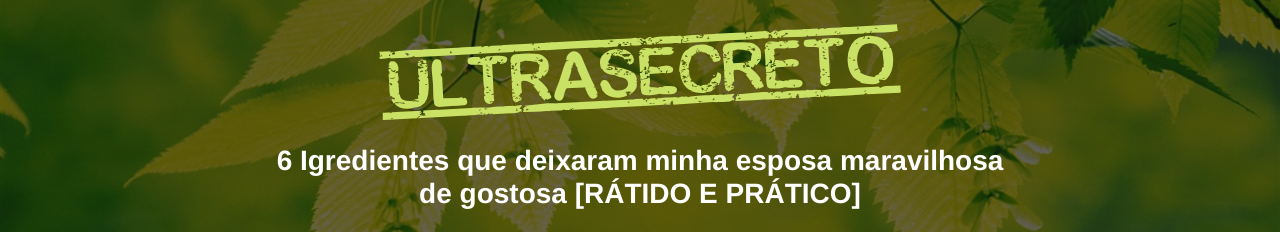
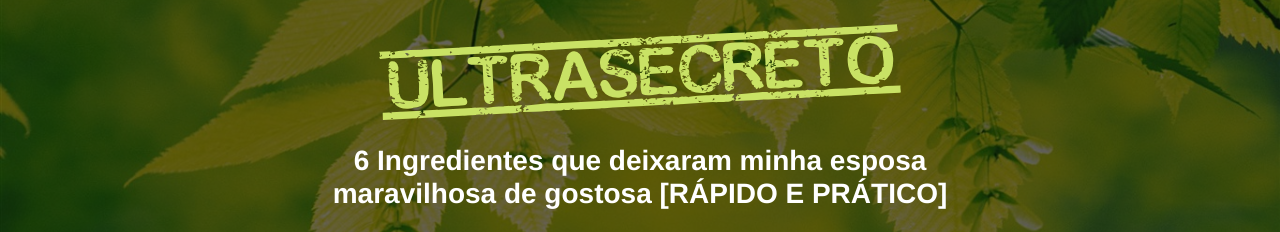
Before and after one commit to WagnerCoutinho1/queimadiaria.online, a plain HTML site: page index.html in a window 1280 px wide. Shown: the top 232 px of the page. Drawn offline with nearby package versions, Linux system fonts and the light colour scheme; grey boxes are pictures that could not be loaded; a script that the page names is missing.

Commit message:
Add files via upload

```diff
--- a/index.html
+++ b/index.html
@@ -40,7 +40,7 @@
             <img class="img-fluid" src="./assets/img/ultrasecreto.svg">
 
             <!-- Headline -->
-            <h3 class="my-4"><b>6 Igredientes que deixaram minha esposa maravilhosa de gostosa [RÁTIDO E PRÁTICO]</b></h3>
+            <h3 class="my-4"><b>6 Ingredientes que deixaram minha esposa maravilhosa de gostosa [RÁPIDO E PRÁTICO]</b></h3>
 
             <!-- VSL -->
             <script src="https://fast.wistia.com/embed/medias/9ko0attbdh.jsonp" async></script><script src="https://fast.wistia.com/assets/external/E-v1.js" async></script><div class="wistia_responsive_padding" style="padding:56.25% 0 0 0;position:relative;"><div class="wistia_responsive_wrapper" style="height:100%;left:0;position:absolute;top:0;width:100%;"><div class="wistia_embed wistia_async_9ko0attbdh videoFoam=true" style="height:100%;position:relative;width:100%"><div class="wistia_swatch" style="height:100%;left:0;opacity:0;overflow:hidden;position:absolute;top:0;transition:opacity 200ms;width:100%;"><img src="https://fast.wistia.com/embed/medias/9ko0attbdh/swatch" style="filter:blur(5px);height:100%;object-fit:contain;width:100%;" alt="" aria-hidden="true" onload="this.parentNode.style.opacity=1;" /></div></div></div></div>
```
